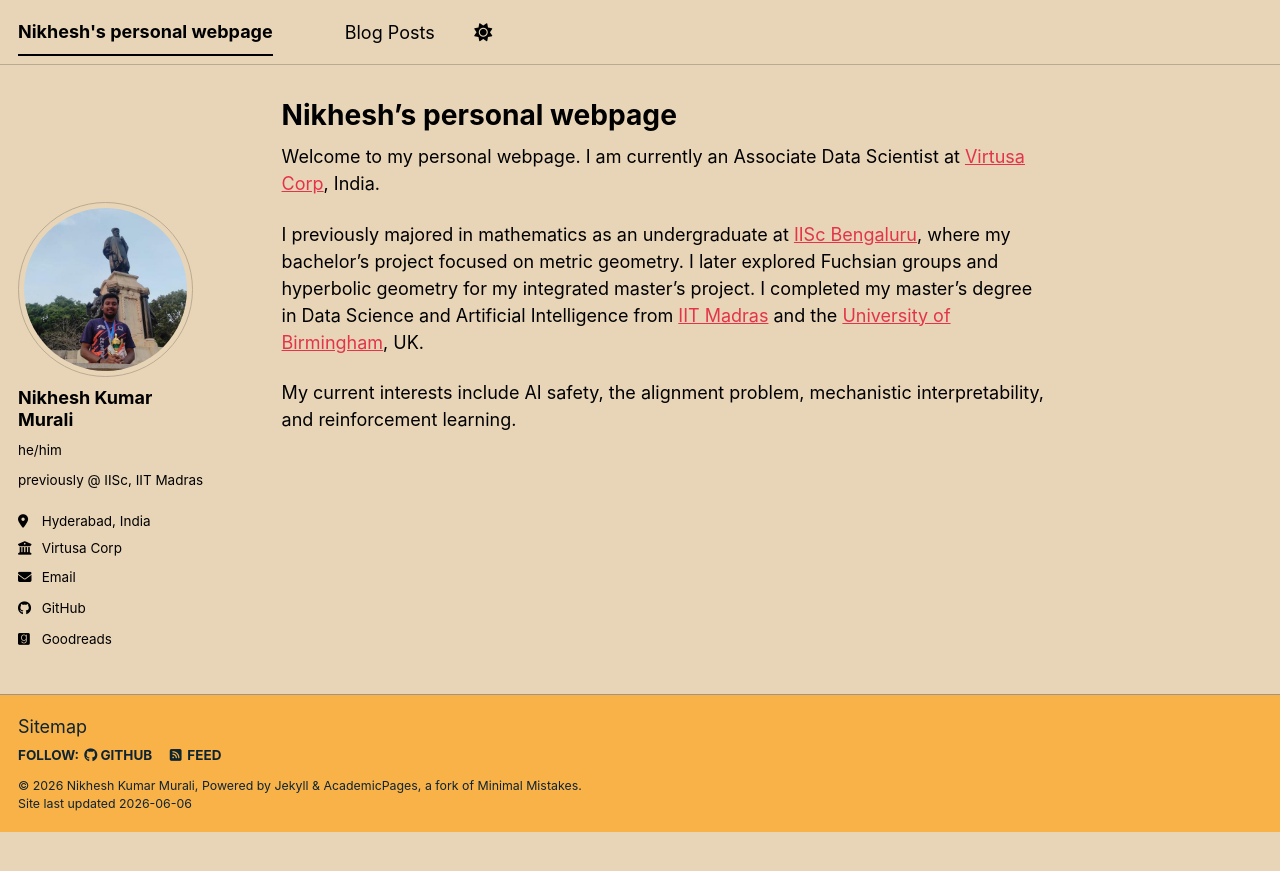
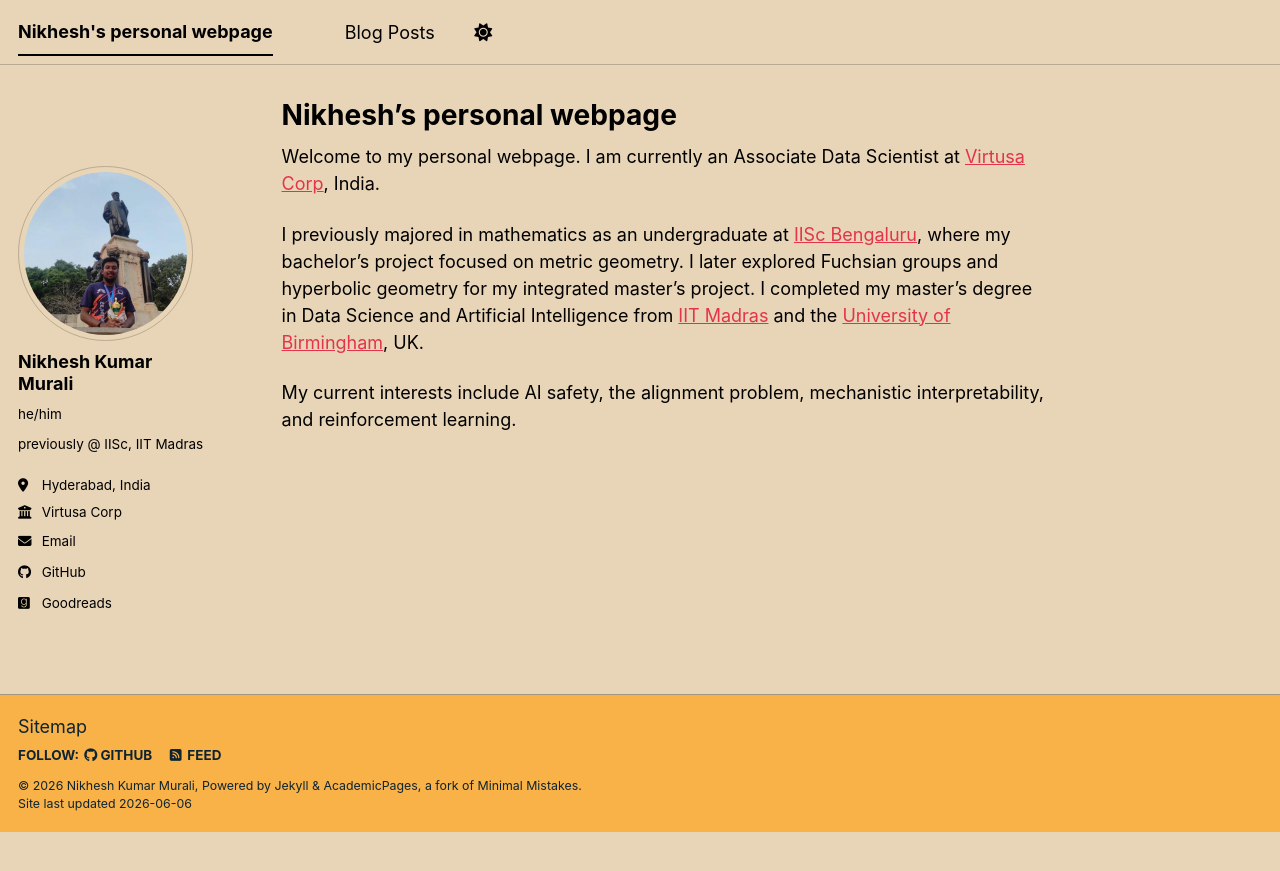
Before and after one commit to NikheshKumar/nikheshkumar.github.io, a Jekyll site: the page built from _pages/about.md, in a window 1280 px wide. Shown: the top 871 px of the page. Built offline with Jekyll 4.4.1, drawn with Linux system fonts in a browser that asks for light colours; a script bundle is joined from its source files by our own code; library files that are not in the unit come from our copies.

Commit message:
Adjust sidebar styles for larger screens

```diff
--- a/_sass/layout/_sidebar.scss
+++ b/_sass/layout/_sidebar.scss
@@ -20,6 +20,7 @@
 
    @media screen and (min-width: $sidebar-screen-min-width) {
   position: relative;
+  top: auto;
   height: auto;
   overflow-y: visible;
   padding-top: 0;
```
